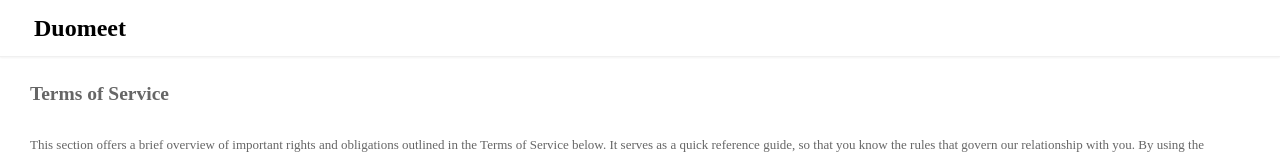
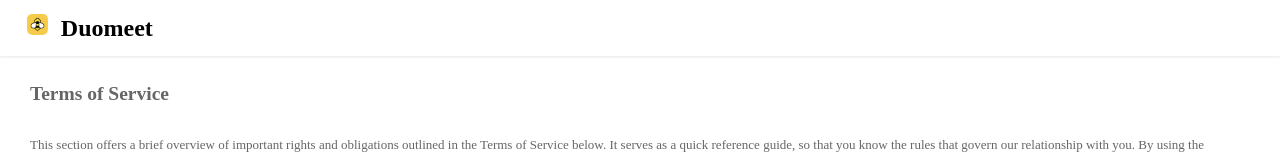
Before and after one commit to shenshuo/KotlinTest, a plain HTML site: page term.html in a window 1280 px wide. Shown: the top 160 px of the page. Drawn offline with Linux system fonts and the light colour scheme.

Commit message:
Update term.html

```diff
--- a/term.html
+++ b/term.html
@@ -20,7 +20,7 @@
 
     <div class="header">
         <div class="logo">
-            <img src="../logo2.png" alt="">
+            <img src="https://raw.githubusercontent.com/shenshuo/KotlinTest/refs/heads/master/icon_app.png" alt="duomeet Logo">
             <h2>Duomeet</h2>
         </div>
     </div>
```
